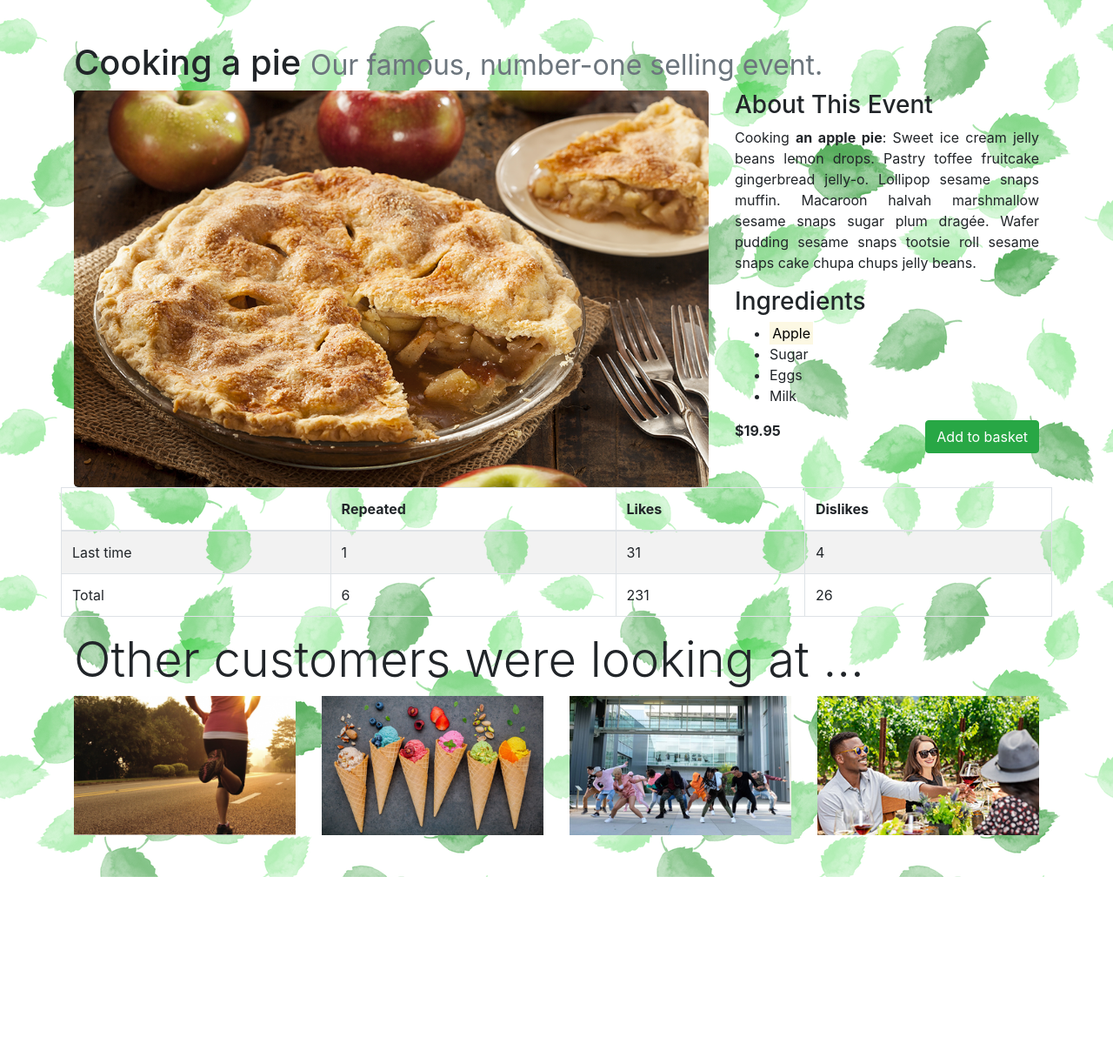
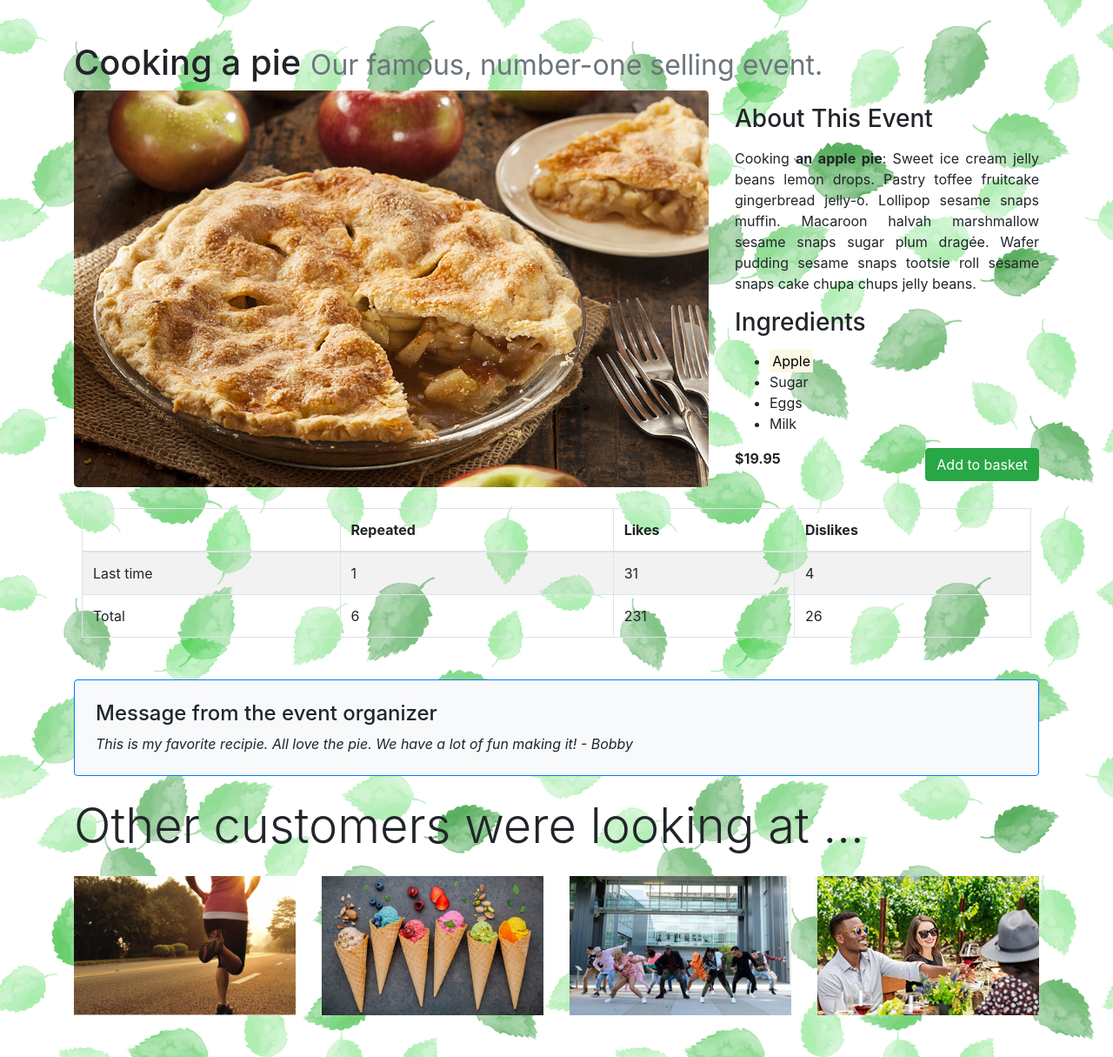
Before and after one commit to kpenov16/events, a plain HTML site: page index.html in a window 1280 px wide. Shown: the whole page at 87% size. Before the commit the page ends 1008 px from the top, so only its background shows below. Drawn offline with Linux system fonts and the light colour scheme.

Commit message:
add padding and msg from the event organizer

```diff
--- a/index.html
+++ b/index.html
@@ -24,11 +24,11 @@
                 </div>
 
                 <div class="col-md-4">
-                    <h3 class="text-capitalize">About this event</h3>
+                    <h3 class="my-3 text-capitalize">About this event</h3>
                     <p class="text-justify">Cooking <strong>an apple pie</strong>: Sweet ice cream jelly beans lemon drops. Pastry toffee fruitcake gingerbread jelly-o.
                         Lollipop sesame snaps muffin. Macaroon halvah marshmallow sesame snaps sugar plum dragée.
                         Wafer pudding sesame snaps tootsie roll sesame snaps cake chupa chups jelly beans.</p>
-                    <h3>Ingredients</h3>
+                    <h3 class="my-3">Ingredients</h3>
                     <ul>
                         <li><mark>Apple</mark></li>
                         <li>Sugar</li>
@@ -48,7 +48,7 @@
                 </div>
             </div>
             <div class="row">
-                <div class="table-responsive">
+                <div class="p-4 table-responsive">
                     <table class="table table-striped table-hover table-bordered">
                         <thead >
                             <tr>
@@ -76,7 +76,13 @@
 
                 </div>
             </div>
-            <h3 class="display-4">Other customers were looking at ...</h3>
+            <div class="p-4 mb-3 mt-2 bg-light rounded border border-primary">
+                <h4>Message from the event organizer</h4>
+                <p class="mb-0 font-italic">This is my favorite recipie. All love the pie. We have a lot of fun making it! -
+                    Bobby
+                </p>
+            </div>
+            <h3 class="display-4 my-4">Other customers were looking at ...</h3>
             <div class="row">
                 <div class="col-md-3 col-sm-6">
                     <a href="events.html">
```
